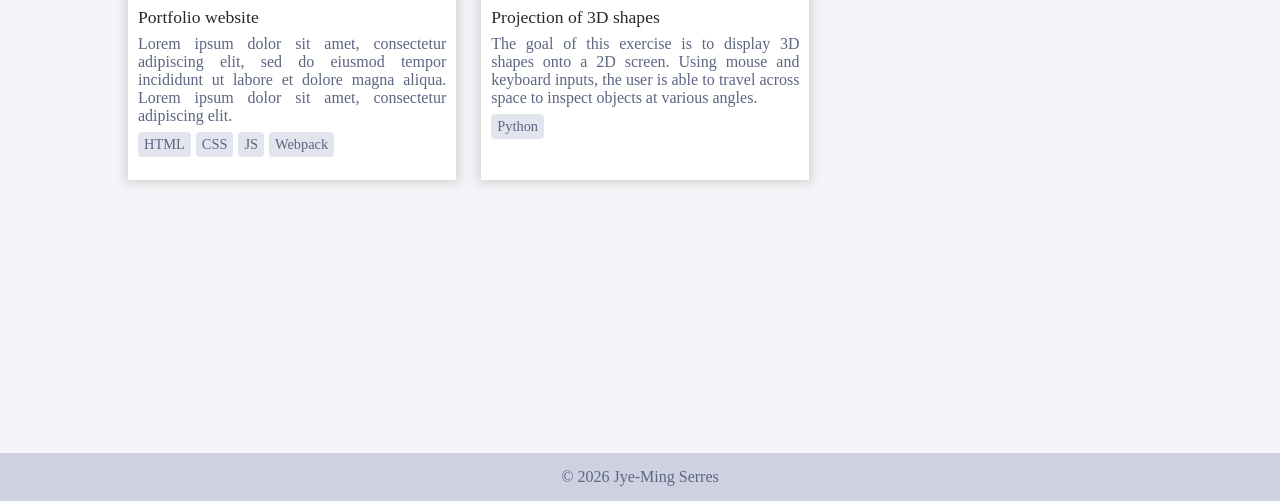
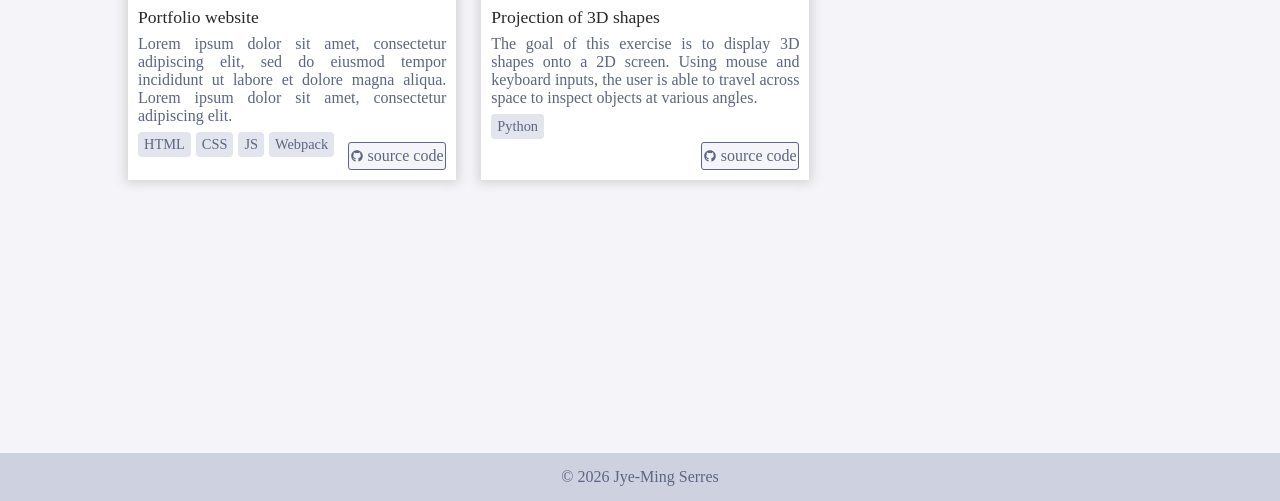
Before and after one commit to JyemingSerres/JyemingSerres.github.io, a website built with webpack: page src/index.html in a window 1280 px wide. Both pictures are taken after a click on the item "Projets". Shown: the part 299-800 px from the top of the page. Built offline with nearby package versions, Linux system fonts and the light colour scheme; files whose address does not match are found by name.

Commit message:
feat: github link button on project cards

```diff
--- a/src/assets/css/projects.css
+++ b/src/assets/css/projects.css
@@ -9,6 +9,12 @@
     max-width: 100%;
     background-color: #fff;
     box-shadow: 0px 0px 10px 3px #d4d4d4;
+}
+
+.card:hover {
+    position: relative;
+    bottom: 2px;
+    right: 2px;
 }
 
 .card-img-container {
@@ -25,6 +31,7 @@
 .card-info {
     height: 50%;
     padding: 10px;
+    position: relative;
 
     display: flex;
     flex-direction: column;
@@ -55,11 +62,33 @@
     font-size: 0.9rem;
 }
 
-.card:hover {
-    position: relative;
-    bottom: 2px;
-    right: 2px;
+.github-url {
+    background-color: var(--theme-color-7);
+    border: 1px solid var(--theme-color-3);
+    border-radius: 3px;
+    color: var(--theme-color-3);
+    min-height: 15%;
+    min-width: 30%;
+    position: absolute;
+    bottom: 10px;
+    right: 10px;
+
+    display: flex;
+    justify-content: center;
+    align-items: center;
+    gap: 5px;
 }
+
+.github-url:hover {
+    background-color: var(--theme-color-6);
+    cursor: pointer;
+}
+
+.github-icon {
+    max-height: 0.75em;
+}
+
+
 
 @media (max-width: 1023px) {
     .card-wrapper {
@@ -83,4 +112,9 @@
     .card-info-stack > * {
         font-size: 0.7rem;
     }
+
+    .github-url {
+        font-size: 0.8rem;
+    }
+
 }
--- a/src/assets/js/pages/projects.js
+++ b/src/assets/js/pages/projects.js
@@ -76,5 +76,32 @@
 
     info.appendChild(infoStack);
 
+    const githubButton = createGithubButton(project.githubLink);
+    info.appendChild(githubButton);
+
     return info;
 }
+
+function createGithubButton(uri) {
+    const namespace = "http://www.w3.org/2000/svg";
+
+    const button = document.createElement("a");
+    button.classList.add("github-url");
+
+    const icon = document.createElementNS(namespace, "svg");
+    icon.classList.add("github-icon");
+    icon.setAttribute("viewBox", "0 0 512 512");
+
+    const strokePath = document.createElementNS(namespace, "path");
+    strokePath.setAttribute("fill", "currentColor");
+    strokePath.setAttribute("d", "M173.9 397.4c0 2-2.3 3.6-5.2 3.6-3.3 .3-5.6-1.3-5.6-3.6 0-2 2.3-3.6 5.2-3.6 3-.3 5.6 1.3 5.6 3.6zm-31.1-4.5c-.7 2 1.3 4.3 4.3 4.9 2.6 1 5.6 0 6.2-2s-1.3-4.3-4.3-5.2c-2.6-.7-5.5 .3-6.2 2.3zm44.2-1.7c-2.9 .7-4.9 2.6-4.6 4.9 .3 2 2.9 3.3 5.9 2.6 2.9-.7 4.9-2.6 4.6-4.6-.3-1.9-3-3.2-5.9-2.9zM252.8 8c-138.7 0-244.8 105.3-244.8 244 0 110.9 69.8 205.8 169.5 239.2 12.8 2.3 17.3-5.6 17.3-12.1 0-6.2-.3-40.4-.3-61.4 0 0-70 15-84.7-29.8 0 0-11.4-29.1-27.8-36.6 0 0-22.9-15.7 1.6-15.4 0 0 24.9 2 38.6 25.8 21.9 38.6 58.6 27.5 72.9 20.9 2.3-16 8.8-27.1 16-33.7-55.9-6.2-112.3-14.3-112.3-110.5 0-27.5 7.6-41.3 23.6-58.9-2.6-6.5-11.1-33.3 2.6-67.9 20.9-6.5 69 27 69 27 20-5.6 41.5-8.5 62.8-8.5s42.8 2.9 62.8 8.5c0 0 48.1-33.6 69-27 13.7 34.7 5.2 61.4 2.6 67.9 16 17.7 25.8 31.5 25.8 58.9 0 96.5-58.9 104.2-114.8 110.5 9.2 7.9 17 22.9 17 46.4 0 33.7-.3 75.4-.3 83.6 0 6.5 4.6 14.4 17.3 12.1 100-33.2 167.8-128.1 167.8-239 0-138.7-112.5-244-251.2-244zM105.2 352.9c-1.3 1-1 3.3 .7 5.2 1.6 1.6 3.9 2.3 5.2 1 1.3-1 1-3.3-.7-5.2-1.6-1.6-3.9-2.3-5.2-1zm-10.8-8.1c-.7 1.3 .3 2.9 2.3 3.9 1.6 1 3.6 .7 4.3-.7 .7-1.3-.3-2.9-2.3-3.9-2-.6-3.6-.3-4.3 .7zm32.4 35.6c-1.6 1.3-1 4.3 1.3 6.2 2.3 2.3 5.2 2.6 6.5 1 1.3-1.3 .7-4.3-1.3-6.2-2.2-2.3-5.2-2.6-6.5-1zm-11.4-14.7c-1.6 1-1.6 3.6 0 5.9s4.3 3.3 5.6 2.3c1.6-1.3 1.6-3.9 0-6.2-1.4-2.3-4-3.3-5.6-2z");
+
+    icon.appendChild(strokePath);
+
+    button.appendChild(icon);
+
+    const temp = document.createDocumentFragment()
+    temp.textContent = "source code";
+    button.appendChild(temp);
+    return button;
+}
```
